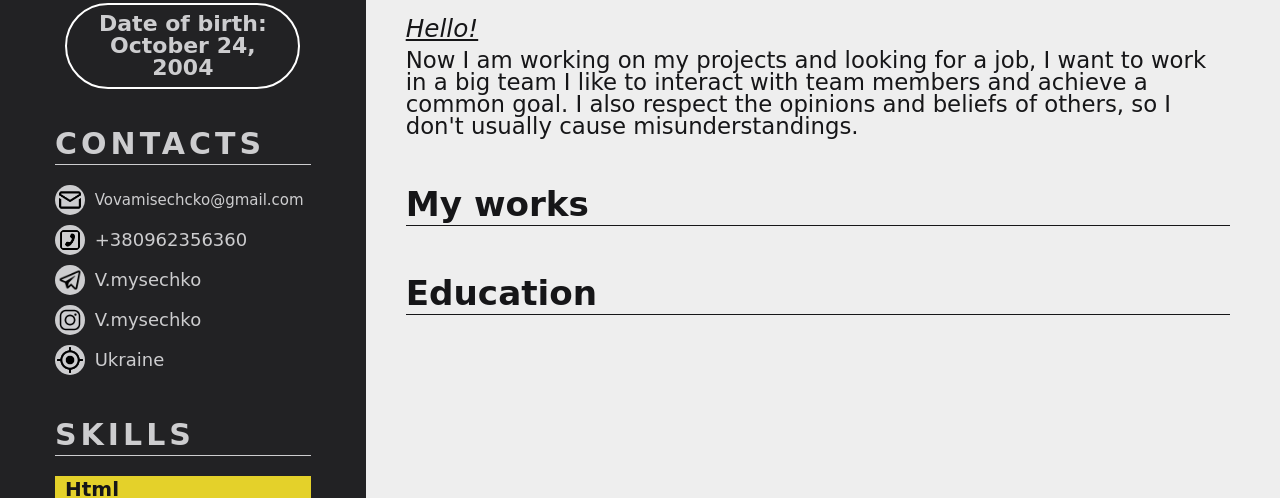
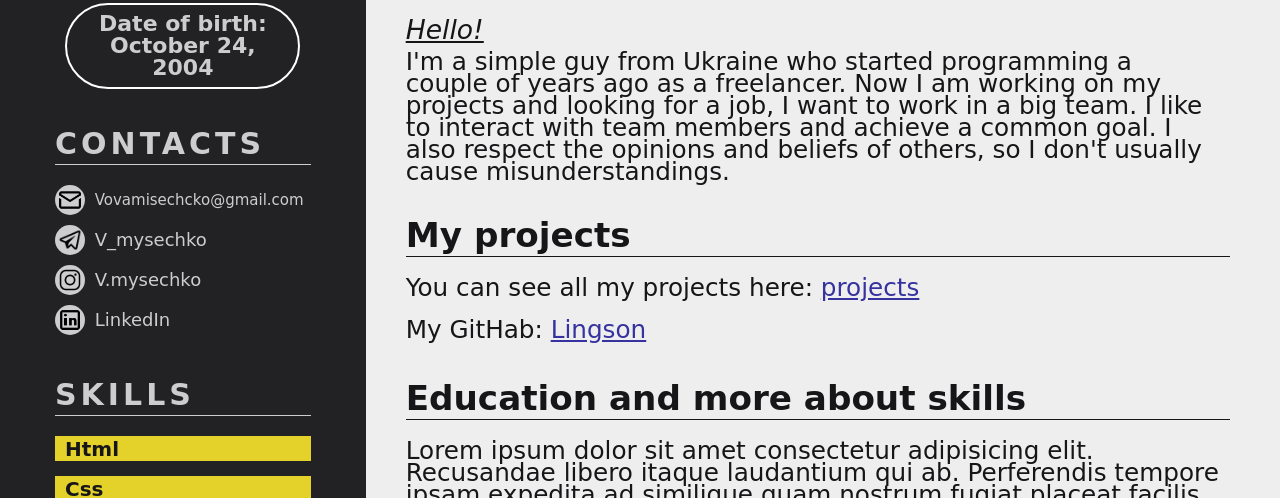
Before and after one commit to Lings0n/Resume, a plain HTML site: page index.html in a window 1280 px wide. Shown: the part 302-800 px from the top of the page. Drawn offline with Linux system fonts and the light colour scheme; a web font is replaced by a local one.

Commit message:
Resume demo1.1

```diff
--- a/css/style.scss
+++ b/css/style.scss
@@ -2,12 +2,11 @@
 @import "nullstyle.scss";
 @import url('https://fonts.googleapis.com/css2?family=Hubballi&display=swap');
 body{
-    font-family: 'Hubballi', cursive;;
+    font-family: 'Hubballi', cursive;
     color: #000000;
     font-size: 20px;
     min-width: 250px;
     background-color: #161618;
-
 }
 
 .main {
@@ -130,6 +129,9 @@ body{
 .contacts-place-list{
     & .contacts-list{
         display: block;
+        & .tel-number{
+           font-size: 16px;
+        }
         & li{
             display: flex;
             overflow: hidden;
@@ -143,7 +145,7 @@ body{
                 }
             }
             & .placeforico{
-                height: 100%;
+                height: 30px;
                 min-width: 29.7px;
                 max-width: 29.7px;
                 overflow:hidden;
@@ -208,9 +210,6 @@ body{
 
 
 
-
-
-
 .right-side {
     background-color: #eeeeee;
     color: #161618;
@@ -264,17 +263,35 @@ body{
         & .about-me__text_sub-title {
             font-style: italic;
             text-decoration: underline;
-            font-size: 1.3em;
+            font-size: 1.4em;
             margin-bottom: 7px;
         }
         & p{
-           font-size: 1.2em;
+            font-size: 1.3em;
             line-height: 22px;
-            margin-bottom: 20px;
-
+            margin-right: 10px;
+            margin-bottom: 5px;
+            & span{
+                display: inline-block;
+                margin-bottom: 5px;
+                & a{
+                    color: #36329f;
+                    text-decoration: underline;
+                    &:hover{
+                        color: #161618;
+                    }
+                    &:active{
+                        color: #4c4c51;
+                    }
+                }
+            }
+            & .about-me__text_first_link{
+                margin-top: 15px;
+            }
         }
     }
 }
+
 
 
 
@@ -343,7 +360,7 @@ body{
     }
     .mail{
         margin-left: -2px;
-        font-size: 13px;
+        font-size: 14px;
     }
     .pip{
         font-size: 40px;
@@ -404,9 +421,6 @@ body{
         }
     }
 }
-
-
-
 
 @media(max-width :800px){
     .about-me{
@@ -501,15 +515,16 @@ body{
         }
     }
     .right-side{
-        padding-top: 20px;
+        padding-top: 0px;
     }
 }
 
 @media(max-width :600px){
     .about-me{
         padding-left: 20px;
+        padding-top: 20px;
         padding-right:  0px;
-        font-size: 13px;
+        font-size: 14px;
         .about-me__text{
             & p{
                 line-height: 16px;
--- a/index.html
+++ b/index.html
@@ -43,10 +43,9 @@
 										<div class="contacts-place-list">
 											<ul class="contacts-list">
 												<li> <a href="mailto:vovamisechcko@gmail.com" target="_blank" class="placeforico"> <img src="img/icons/mail.png" alt=""></a><a href="mailto:vovamisechcko@gmail.com" class="mail" target="_blank" >Vovamisechcko@gmail.com</a></li>
-												<li class="tel-number"> <div class="placeforico"> <img src="img/icons/tel.png" alt=""></div><span>+380962356360</span></li>
-												<li class="telegram"> <a href="https://t.me/V_mysechko" target="_blank" class="placeforico"> <img src="img/icons/telegram.png" alt=""></a><a href="https://t.me/V_mysechko" target="_blank" >V.mysechko</a></li>
+												<li class="telegram"> <a href="https://t.me/V_mysechko" target="_blank" class="placeforico"> <img src="img/icons/telegram.png" alt=""></a><a href="https://t.me/V_mysechko" target="_blank" >V_mysechko</a></li>
 												<li class="inst"> <a href="https://instagram.com/v.mysechko?utm_medium=copy_link" target="_blank" class="placeforico"> <img src="img/icons/instagram.png" alt=""></a><a href="https://instagram.com/v.mysechko?utm_medium=copy_link" target="_blank" >V.mysechko</a></li>
-												<li class="location"> <a href="https://www.google.com/maps/place/Ukraine/" target="_blank" class="placeforico"> <img src="img/icons/gps.png" alt=""></a><a href="https://www.google.com/maps/place/Ukraine/" target="_blank" >Ukraine</a></li>
+												<li class="linkedin"> <a href="https://www.linkedin.com/in/volodymyr-mysechko/" target="_blank" class="placeforico"> <img src="img/icons/In.png" alt=""></a><a href="https://www.linkedin.com/in/volodymyr-mysechko/" target="_blank" >LinkedIn</a></li>
 											</ul>
 										</div>
 									</div>
@@ -112,8 +111,8 @@
 											Hello!
 										</div>
 										<p>
-
-											Now I am working on my projects and looking for a job, I want to work in a big team
+											I'm a simple guy from Ukraine who started programming a couple of years ago as a freelancer.
+											Now I am working on my projects and looking for a job, I want to work in a big team.
 											I like to interact with team members and achieve a common goal.
 											I also respect the opinions and beliefs of others, so I don't usually cause misunderstandings.
 										</p>
@@ -121,25 +120,24 @@
 								</div>
 								<div class="about-me ">
 									<div class="about-me__title">
-										My works
+										My projects
 									</div>
 									<div class="about-me__text">
-
-
-
-
-
+										<p>
+											<span>You can see all my</span> <span>projects here: <a href="#" target="_blank">projects</a></span>
+											<br>
+											<span class="about-me__text_first_link">My GitHab: <a href="https://github.com/Lings0n" target="_blank">Lingson</a></span>
+										</p>
 									</div>
 								</div>
 								<div class="about-me ">
 									<div class="about-me__title">
-										Education
+										Education and more about skills
 									</div>
 									<div class="about-me__text">
-
-
-
-
+										<p>
+											Lorem ipsum dolor sit amet consectetur adipisicing elit. Recusandae libero itaque laudantium qui ab. Perferendis tempore ipsam expedita ad similique quam nostrum fugiat placeat facilis, in molestias eius eaque delectus.
+										</p>
 
 									</div>
 								</div>
--- a/js/script.js
+++ b/js/script.js
@@ -1,7 +1,3 @@
 "use strict"
 let hi = 'Hello World!'
 console.log(hi);
-
-function myFunction(x) {
-    x.classList.toggle("change");
-};
```
Also changed, not shown: css/style.css, img/icons/In.png (added).
